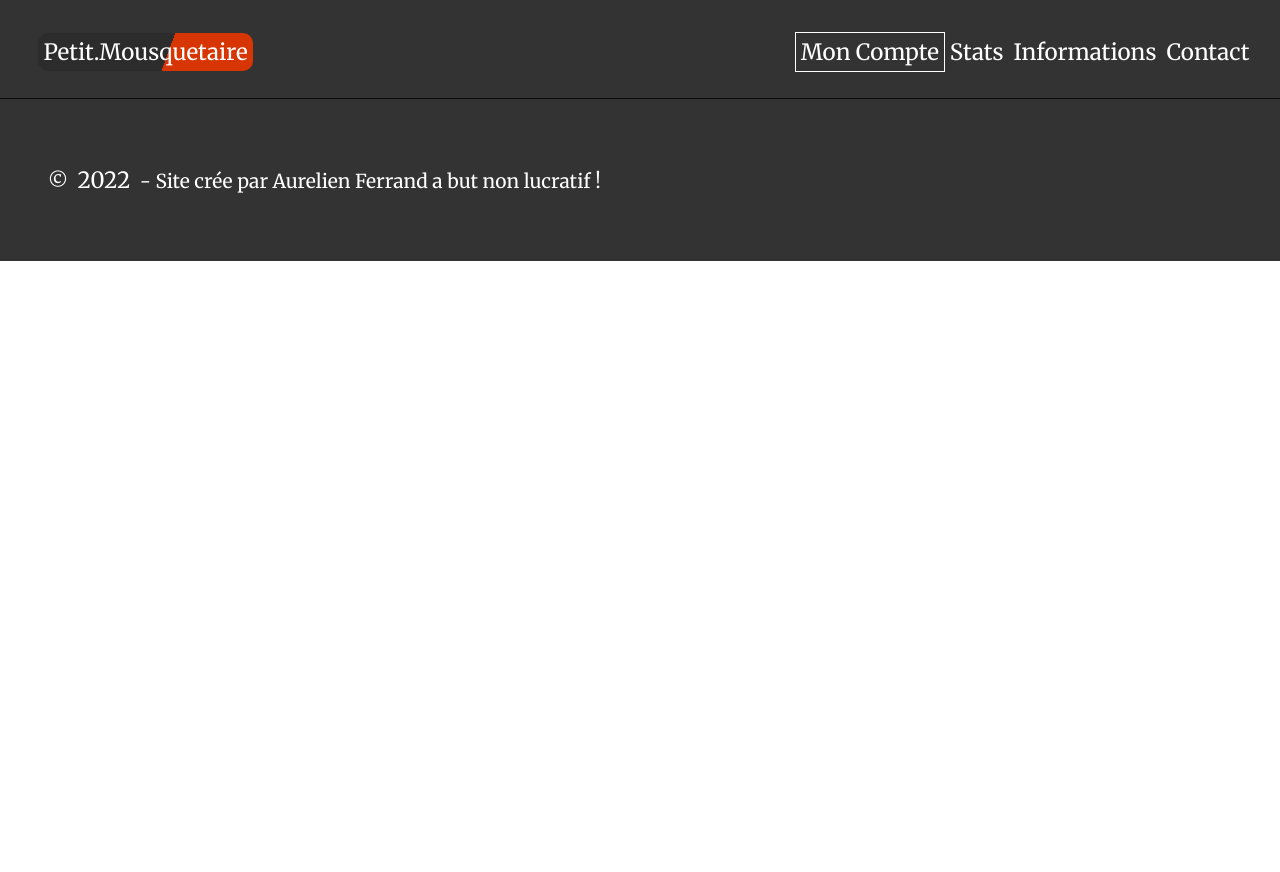
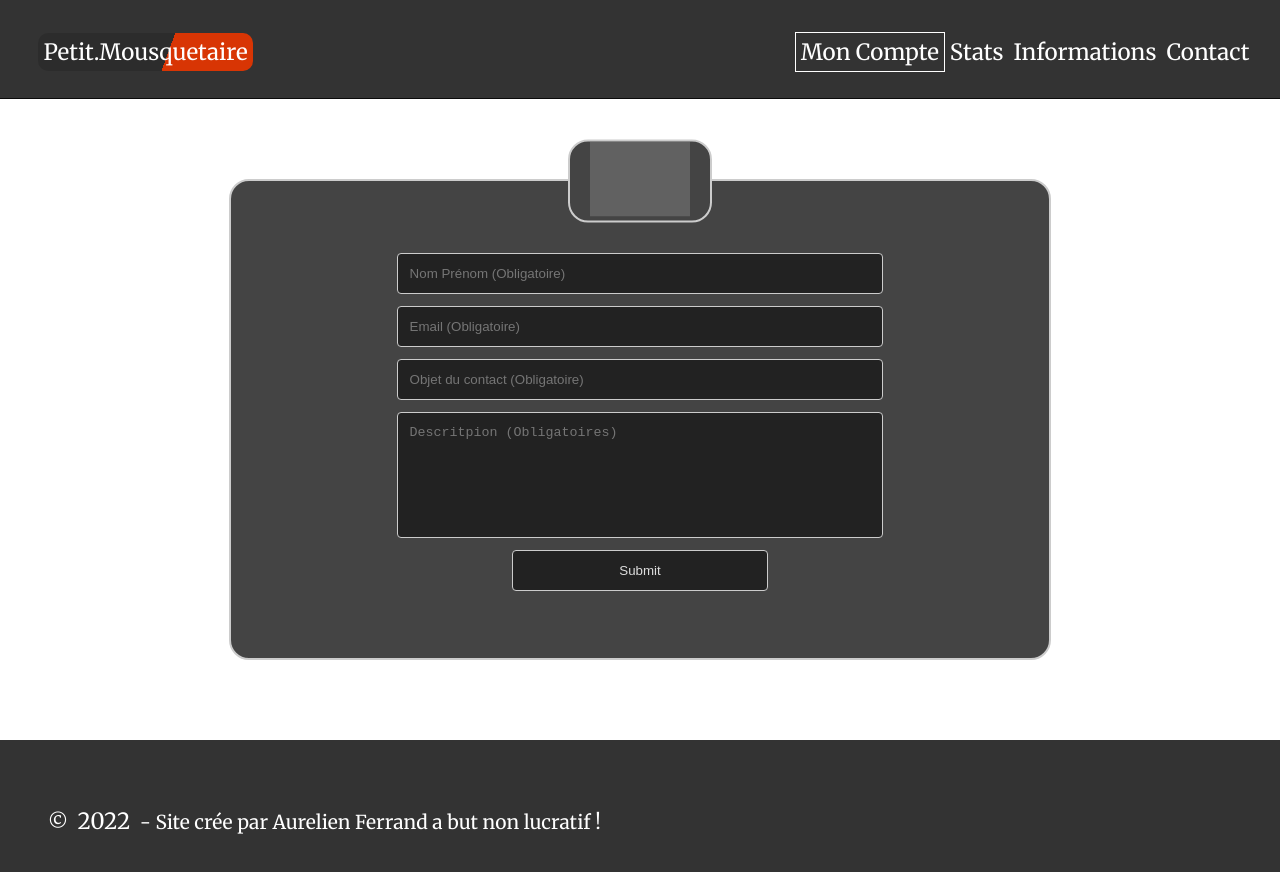
Before and after one commit to AurelFerrand/petit-mousquetaire, a React (Create React App) app: page /contact in a window 1280 px wide. Shown: the top 872 px of the page. Before the commit the page ends 800 px from the top, so only its background shows below. Built offline with nearby package versions, Linux system fonts and the light colour scheme; grey boxes are pictures that could not be loaded; the HTML template or start-up script is replaced by a standard one.

Commit message:
!! creation page contact , detail a finir !!

```diff
--- a/src/App.css
+++ b/src/App.css
@@ -1,4 +1,6 @@
 @import url('https://fonts.googleapis.com/css2?family=Merriweather&display=swap');
+
+
 
 body,
 ::before,
--- a/src/App.js
+++ b/src/App.js
@@ -4,6 +4,7 @@ import NavBar from "./components/NavBar/NavBar";
 import Footer from "./components/Footer/Footer";
 import { Route, Routes } from "react-router-dom";
 import Acceuil from "./pages/Acceuil/Acceuil";
+import Contact from "./components/Contact/Contact";
 
 function App() {
   return (
@@ -11,6 +12,7 @@ function App() {
       <NavBar />
       <Routes>
         <Route path="/" element={<Acceuil />} />
+        <Route path="/contact" element={<Contact />} />
       </Routes>
       <Footer />
     </div>
--- /dev/null
+++ b/src/components/Contact/Contact.css
@@ -0,0 +1,59 @@
+form {
+    background-color: rgb(68, 68, 68);
+    padding-left: 25px;
+    padding-right: 25px;
+    padding-top: 60px;
+    margin: 80px auto;
+    border: 2px solid #ccc;
+    border-radius: 20px;
+    position: relative;
+    z-index: 1;
+    height: 417px;
+    width: 60%
+}
+
+form>div {
+    position: absolute;
+    top: 0;
+    left: 50%;
+    padding: 0 20px;
+    transform: translate(-50%, -50%);
+    background-color: rgb(68, 68, 68);
+    border: 2px solid #ccc;
+    border-radius: 20px;
+    text-align: center;
+}
+
+form>div>img {
+    filter: invert(1);
+    width: 100px;
+}
+
+form>input,
+form>textarea {
+    padding: 12px;
+    margin: 12px auto;
+    border: 1px solid #ccc;
+    color: #ddd;
+    background-color: #222;
+    border-radius: 4px;
+    display: block;
+    width: 60%;
+}
+
+form>textarea {
+    height: 100px;
+    resize: none;
+}
+
+form>input[type="submit"] {
+    max-width: 20vw;
+    padding-left: 1%;
+    padding-right: 1%;
+    cursor: pointer;
+    transition: 0.35s;
+}
+
+form>input[type="submit"]:hover {
+    background-color: #555;
+}
--- /dev/null
+++ b/src/components/Contact/Contact.jsx
@@ -0,0 +1,32 @@
+import React from "react";
+import "./Contact.css";
+
+const Contact = () => {
+  return (
+    <>
+      <form>
+        <div>
+          <img
+            src="https://cdn4.iconfinder.com/data/icons/basic-user-interface-elements/700/mail-letter-offer-256.png"
+            alt="icon"
+          />
+        </div>
+        <input type="text" placeholder="Nom Prénom (Obligatoire)" required />
+        <input type="email" placeholder="Email (Obligatoire)" required />
+        <input
+          type="text"
+          placeholder="Objet du contact (Obligatoire)"
+          required
+        />
+        <textarea
+          placeholder="Descritpion (Obligatoires)"
+          required
+          defaultValue={""}
+        />
+        <input type="submit" defaultValue="Send" />
+      </form>
+    </>
+  );
+};
+
+export default Contact;
```
